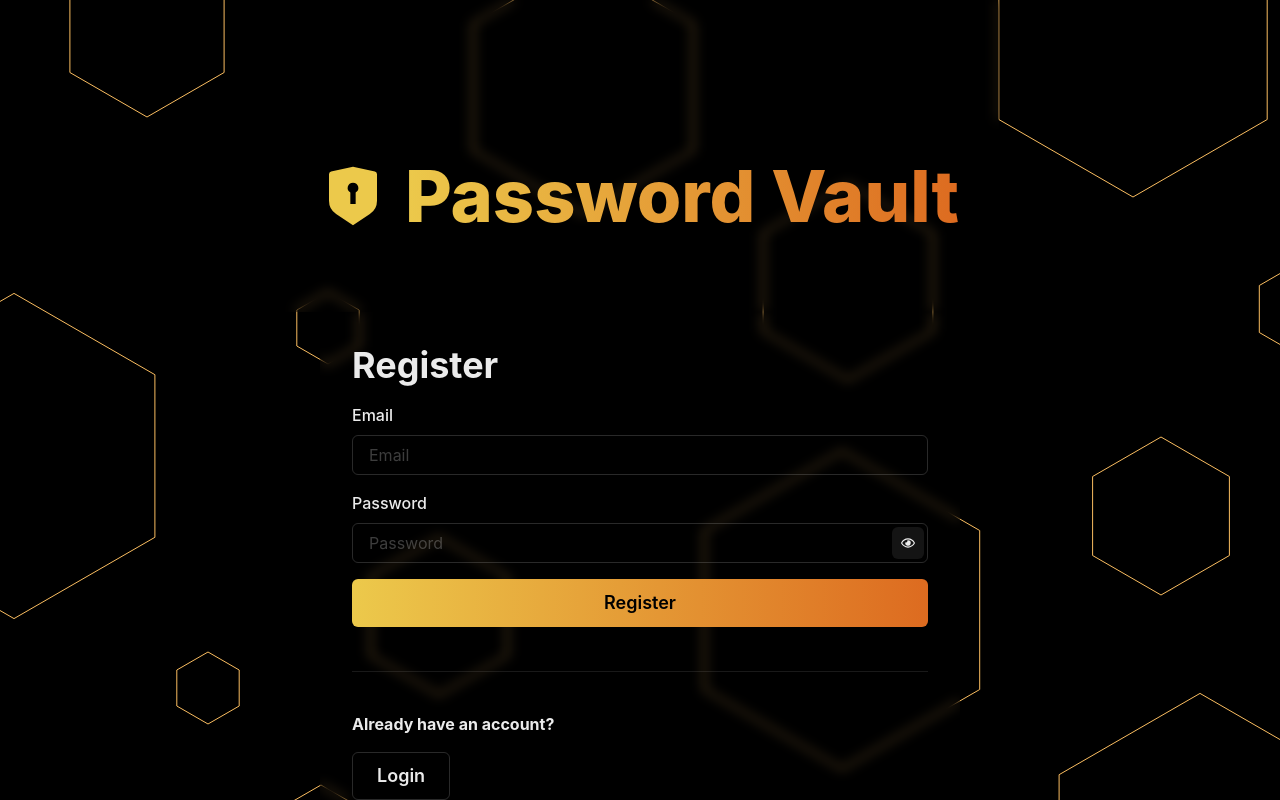
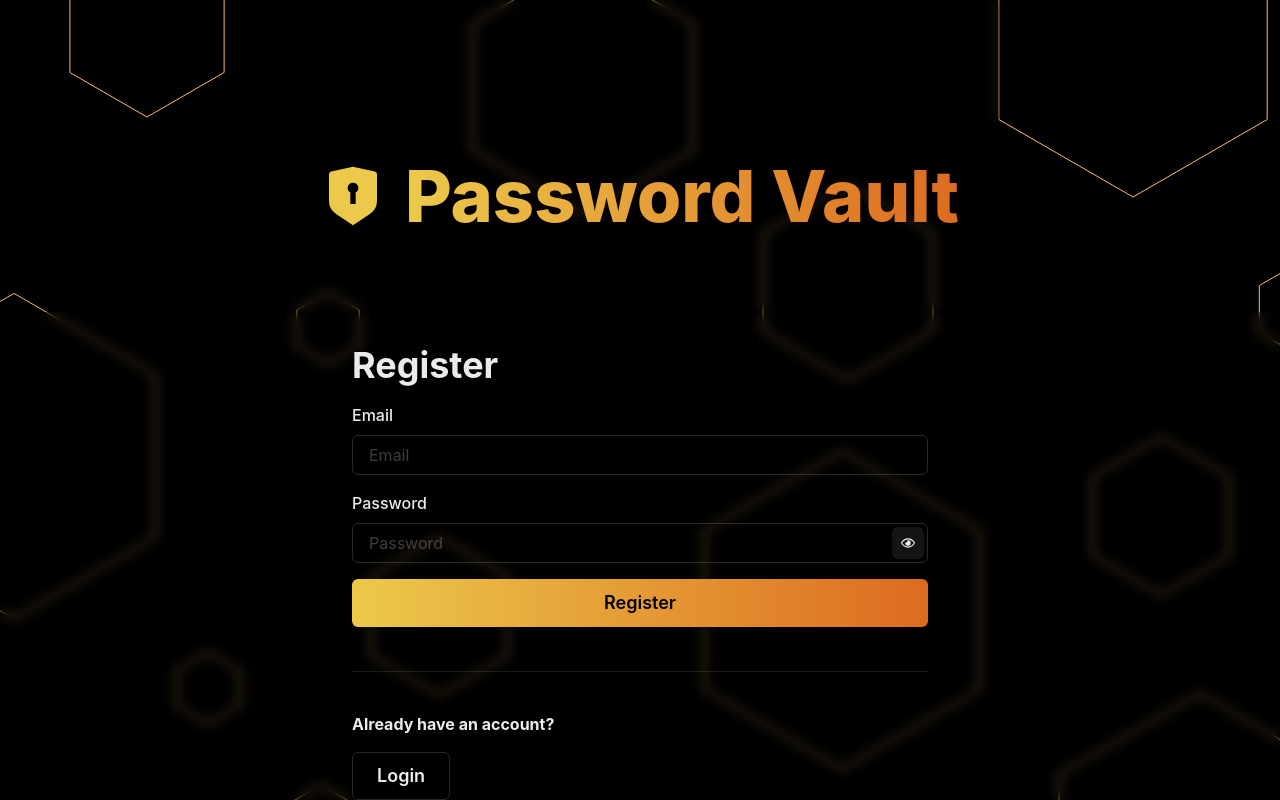
Before and after one commit to JCarlosLucio/password-vault, a Next.js app in the folder apps/client/: page / in a window 1280 px wide. Built offline with nearby package versions, Linux system fonts and the light colour scheme; no server answers.

Commit message:
Add backdrop blur filter to main component

```diff
--- a/apps/client/src/pages/index.tsx
+++ b/apps/client/src/pages/index.tsx
@@ -58,6 +58,9 @@ const Home: NextPage = () => {
         direction="column"
         justify="start"
         align="center"
+        backdropFilter="auto"
+        backdropBlur="2px"
+        _dark={{ backdropBlur: '6px' }}
       >
         {step === 'register' && (
           <RegisterForm setStep={setStep} setVaultKey={setVaultKey} />
```
